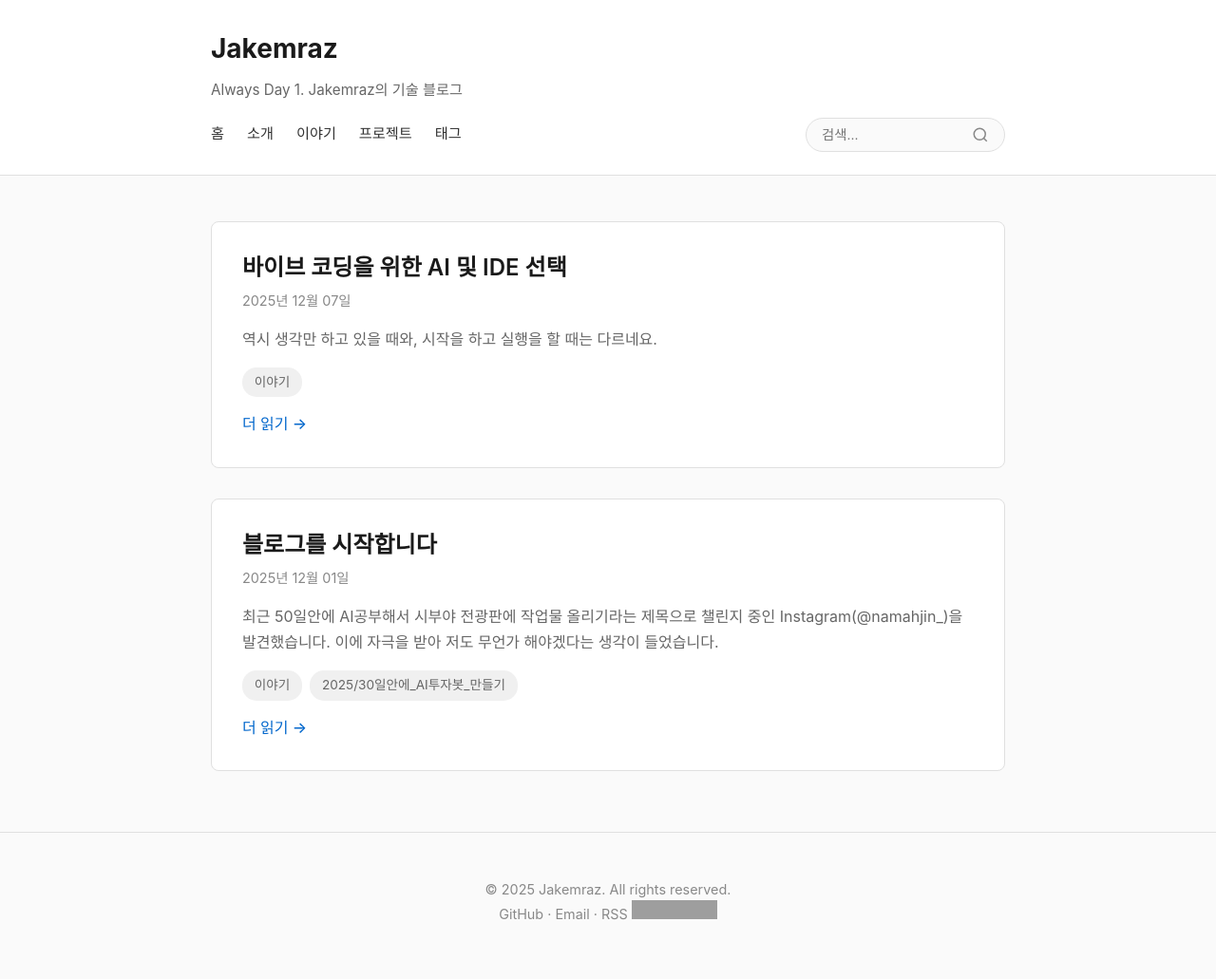
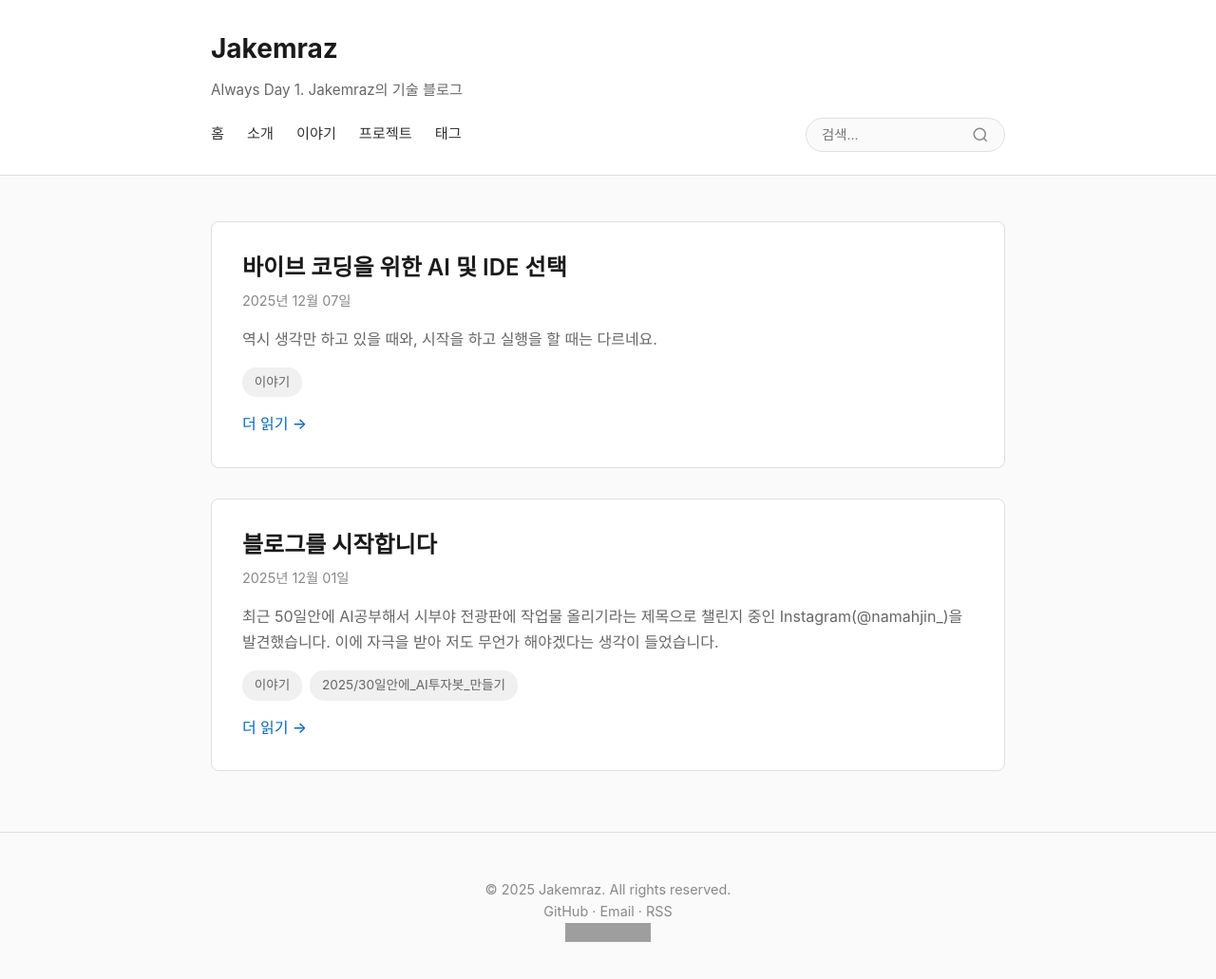
Before and after one commit to jakemraz/jakemraz.github.io, a Jekyll site: the page built from index.html, in a window 1280 px wide and 1046 px high. Shown: the top 1031 px of the window at 95% size. Built offline with Jekyll 4.4.1, drawn with Linux system fonts in a browser that asks for light colours; the list of posts is cut into pages by our own code; grey boxes are pictures that could not be loaded.

Commit message:
hit counter 위치 변경

```diff
--- a/_layouts/default.html
+++ b/_layouts/default.html
@@ -57,8 +57,8 @@
                 <a href="https://github.com/{{ site.github_username }}">GitHub</a> ·
                 <a href="mailto:{{ site.email }}">Email</a> ·
                 <a href="{{ '/feed.xml' | relative_url }}">RSS</a>
-                <a href="https://myhits.vercel.app"><img src="https://myhits.vercel.app/api/hit/https%3A%2F%2Fjakemraz.github.io?color=green&label=hits&size=small" alt="hits" /></a>
             </p>
+            <p><a href="https://myhits.vercel.app"><img src="https://myhits.vercel.app/api/hit/https%3A%2F%2Fjakemraz.github.io?color=green&label=hits&size=small" alt="hits" /></a></p>
         </div>
     </footer>
 
```
